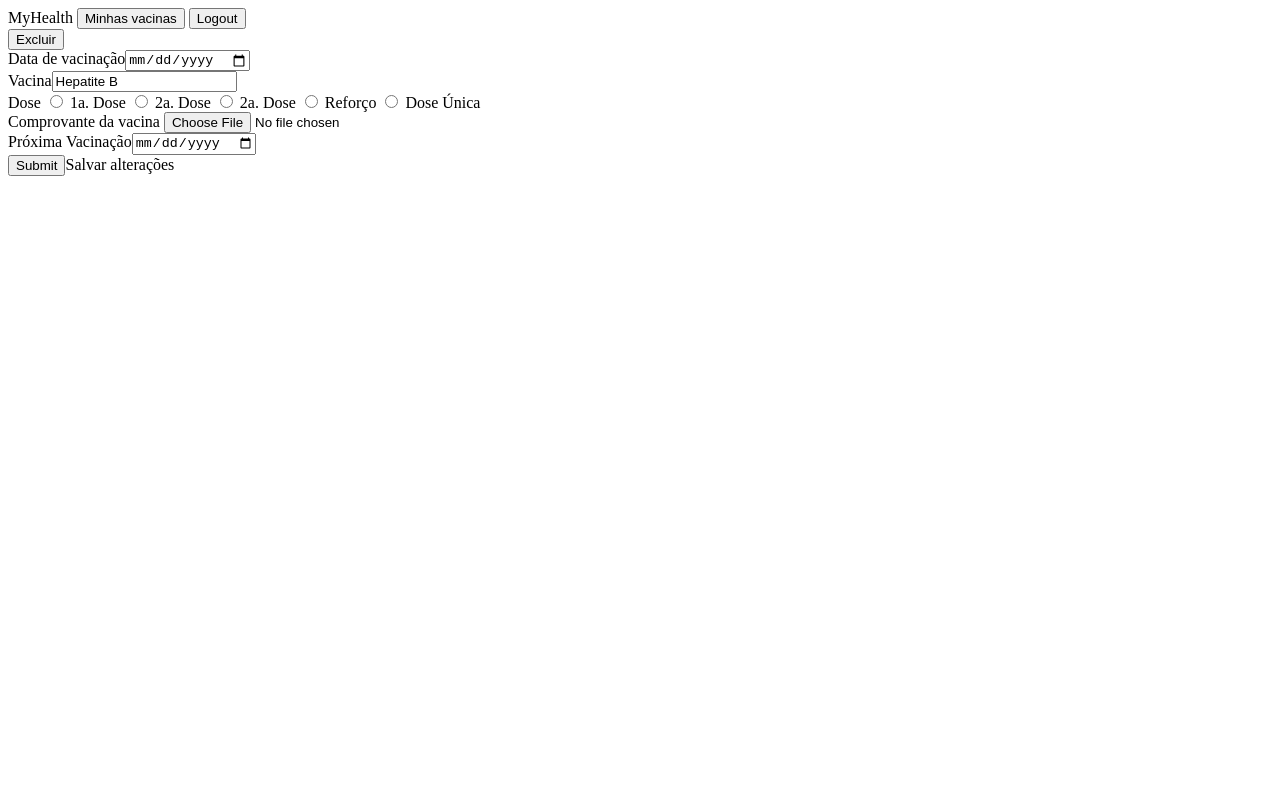
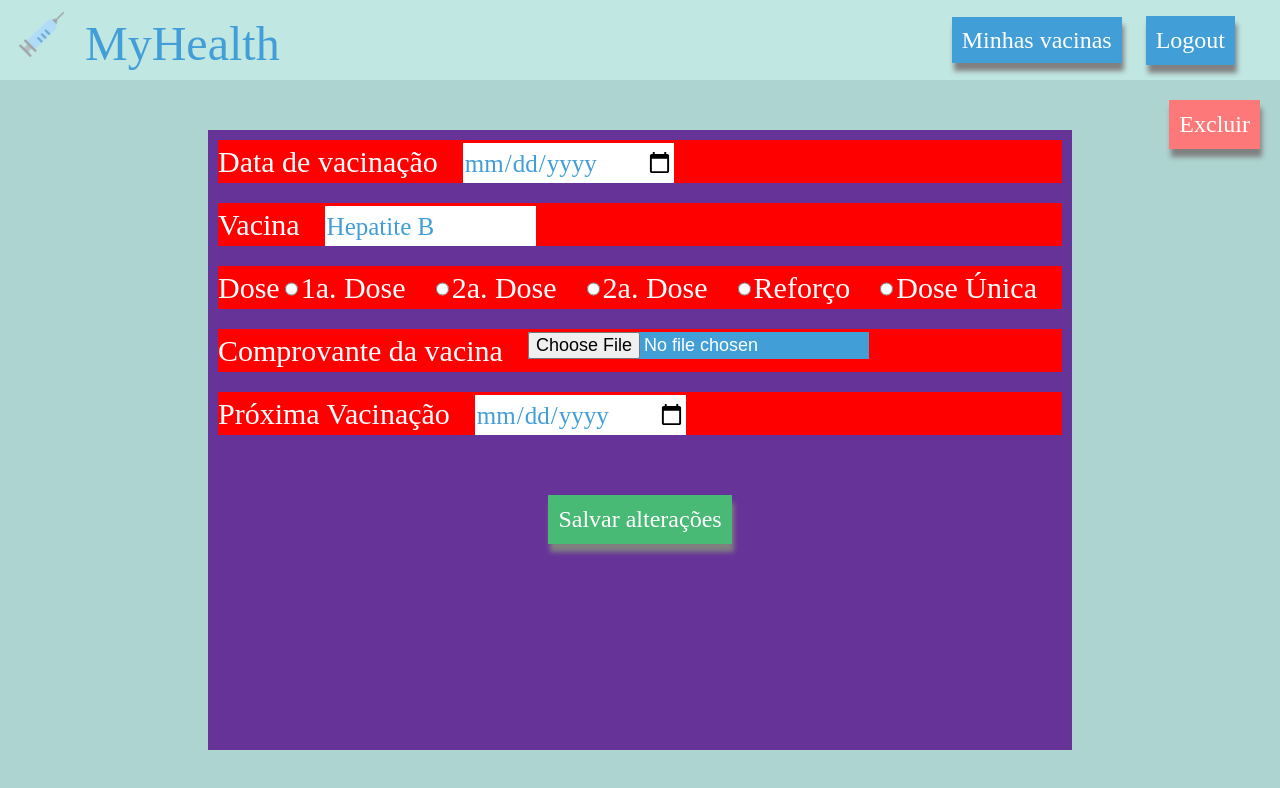
Before and after one commit to AdeWyse/Web1-ControleVacinas, a plain HTML site: page editarVacina.html in a window 1280 px wide. Drawn offline with Linux system fonts and the light colour scheme; a web font is replaced by a local one.

Commit message:
Header styling

```diff
--- /dev/null
+++ b/css/editarVacina.css
@@ -0,0 +1,5 @@
+.danger {
+    position: absolute;
+    right: 20px;
+    margin-top: 20px;
+}
--- a/css/global.css
+++ b/css/global.css
@@ -0,0 +1,131 @@
+body{
+    margin: 0;
+    padding: 0;
+    font-family: 'Averia Libre';
+    font-style: normal;
+    font-weight: 400;
+}
+
+header {
+    width: 100%;
+    height: 10%;
+    margin: 0;
+    padding: 0;
+    background-color: #C1E7E3;
+    display: flex;
+    align-items:  center;
+    justify-content: space-between;
+
+}
+
+nav {
+    margin-right: 35px;
+}
+
+#logo {
+    width: 51px;
+    height: 51px;
+    margin-left: 16px;
+    margin-right: 18px;
+    /* background-color: #49B976; */
+}
+
+#titulo {
+    font-family: 'Averia Libre';
+    font-style: normal;
+    font-weight: 400;
+    font-size: 48px;
+    line-height: 57px;
+    color: #419ED7;
+}
+
+main {
+    background-color: #ADD4D0;
+    display: flex;
+    justify-content: center;
+    width: 100%;
+    height: 90%;
+}
+
+button {
+    padding: 0;
+    border: none;
+}
+
+label{
+    margin-right: 25px;
+}
+
+.formDados{
+    display: flex;
+    flex-direction: column;
+    color: white;
+    font-size: 30px;
+    line-height: 43px;
+    align-content: space-between;
+    margin: 50px;
+    background-color: rebeccapurple;
+}
+
+.formItem {
+    display: flex;
+    background-color: red;
+    margin: 10px;
+}
+
+.formLabel{
+
+    align-self: flex-start;
+    align-items: flex-start;
+}
+
+.formInput {
+    align-self: start;
+    height: 40px;
+    font-family: 'Averia Libre';
+    font-style: normal;
+    font-weight: 400;
+    font-size: 25px;
+    line-height: 43px;
+    color: #419ED7;
+    border: none;
+    width: 25%;
+    align-self: flex-end;
+    align-items: flex-end;
+}
+
+#comprovante {
+    color: white;
+    font-size: 18px;
+    line-height: 23px;
+    background-color: #419ED7;
+    border: none;
+    align-self: start;
+}
+
+.botao {
+    background-color: #419ED7;
+    color: white;
+    font-family: 'Averia Libre';
+    font-size: 24px;
+    line-height: 29px;
+    text-align: center;
+    padding: 10px;
+    box-shadow: 2px 8px 5px grey;
+    text-decoration: none;
+}
+
+.simples {
+    margin: 10px;
+}
+
+.danger {
+    background-color: #FD7979;
+}
+
+.save {
+   background-color: #49B976;
+   width: auto;
+   align-self: center;
+   margin: 50px;
+}
--- a/editarVacina.html
+++ b/editarVacina.html
@@ -3,20 +3,34 @@
         <meta charset="utf-8">
         <meta name="description" content="Página de edição de vacina do MyHealth. Um site para contorlar as suas vacinas" >
         <title>MyHealth - Editar Vacina</title>
+        <link rel="preconnect" href="https://fonts.googleapis.com">
+        <link rel="preconnect" href="https://fonts.gstatic.com" crossorigin>
+        <link href="https://fonts.googleapis.com/css2?family=Averia+Libre&display=swap" rel="stylesheet">
         <link rel="icon" type="image/x-icon" href="img/favicon.ico">
+        <link rel="stylesheet" href="./css/global.css">
+        <link rel="stylesheet" href="./css/editarVacina.css">
     </head>
     <body>
         <header>
-            <span><img></img>MyHealth</span>
-            <span><button>Minhas vacinas</button></span>
-            <span><button>Logout</button></span>
+            <div id="titulo"><img id="logo" src="./img/logo.png"></img>MyHealth</div>
+            <nav>
+                <a  href="" class="botao simples">Minhas vacinas</a>
+                <button class="botao simples">Logout</button>
+            </nav>
+
         </header>
         <main>
-            <button>Excluir</button>
-            <form action="">
-                <div><label fname="dataVac">Data de vacinação</label><input type="date" name="dataVac" id="dataVac" value="12/08/2022"></div>
-                <div>Vacina<input type="text" value="Hepatite B"></div>
-                <div>Dose
+            <button class="botao danger">Excluir</button>
+            <form action="" class="formDados">
+                <div class="formItem">
+                    <label fname="dataVac"class="formLabel">Data de vacinação</label>
+                    <input type="date" name="dataVac" class="formInput" id="dataVac" value="12/08/2022">
+                </div>
+                <div class="formItem">
+                    <label for="vacina" class="formLabel">Vacina</label>
+                    <input type="text" value="Hepatite B" class="formInput">
+                </div>
+                <div class="formItem">Dose
                     <input type="radio" name="dose" id="1a. dose" value="1a. dose">
                     <label for="1a. dose">1a. Dose</label>
                     <input type="radio" name="dose" id="2a. dose" value="2a. dose">
@@ -28,13 +42,18 @@
                     <input type="radio" name="dose" id="dose única" value="dose única">
                     <label for="dose única">Dose Única</label>
                 </div>
-                <div>
-                    <label for="comprovante">Comprovante da vacina</label>
-                    <input type="file" name="comprovante" id="comprovante"></input>
-                    <img>
+                <div class="formItem">
+                    <label for="comprovante" class="formLabel">Comprovante da vacina</label>
+                    <div class="formInput">
+                        <input type="file" name="comprovante" id="comprovante"></input>
+                        <img>
+                    </div>
                 </div>
-                <div><label for="dataProx">Próxima Vacinação</label><input type="date" name="dataProx" id="dataProx" value="12/10/2022"></div>
-                <input type="submit">Salvar alterações</input>
+                <div class="formItem">
+                    <label for="dataProx" class="formLabel">Próxima Vacinação</label>
+                    <input type="date" name="dataProx" class="formInput" id="dataProx" value="12/10/2022">
+                </div>
+                <button type="submit" class="botao save">Salvar alterações</button>
             </form>
 
         </main>
```
Also changed, not shown: criarConta.html (+6 -1 lines), entrar.html (+1 -1 lines), home.html (+1 -1 lines), novaVacina.html (+1 -1 lines), recuperarSenha.html (+1 -1 lines), img/logo.png (added).
